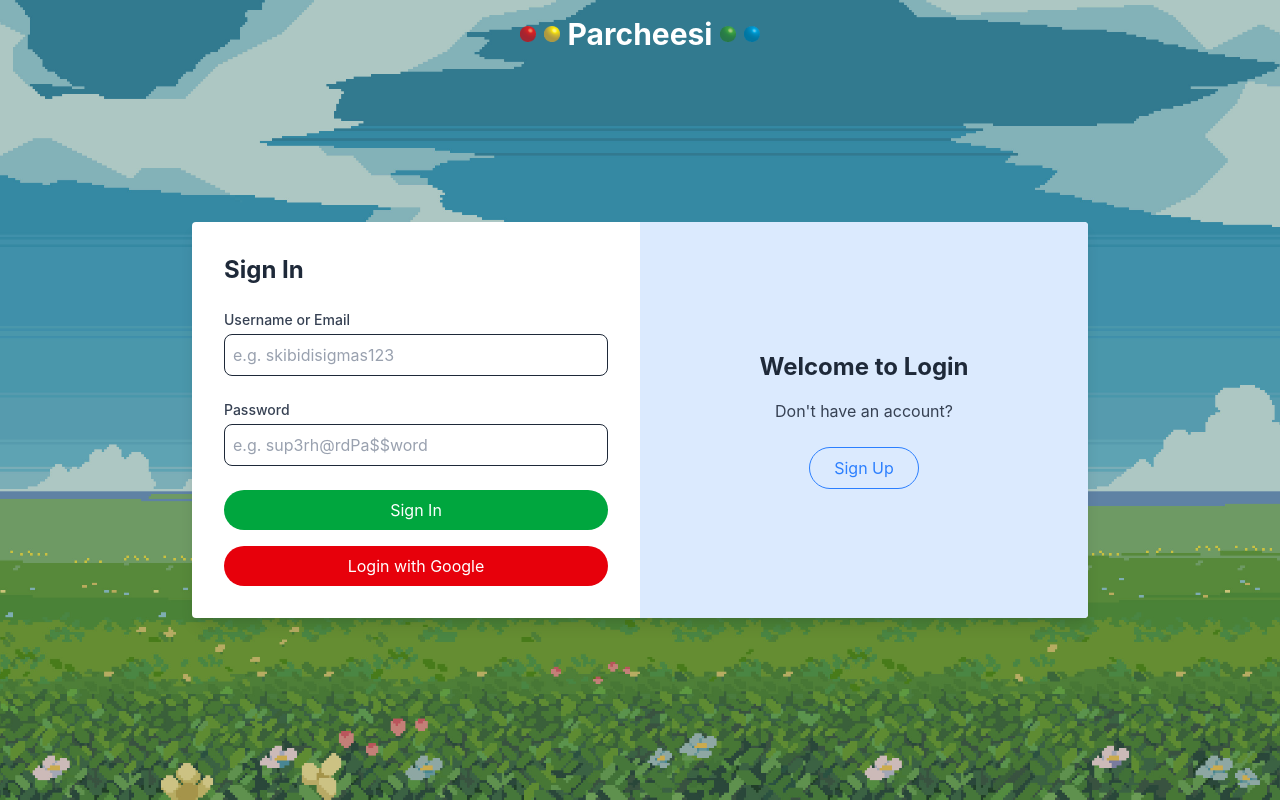
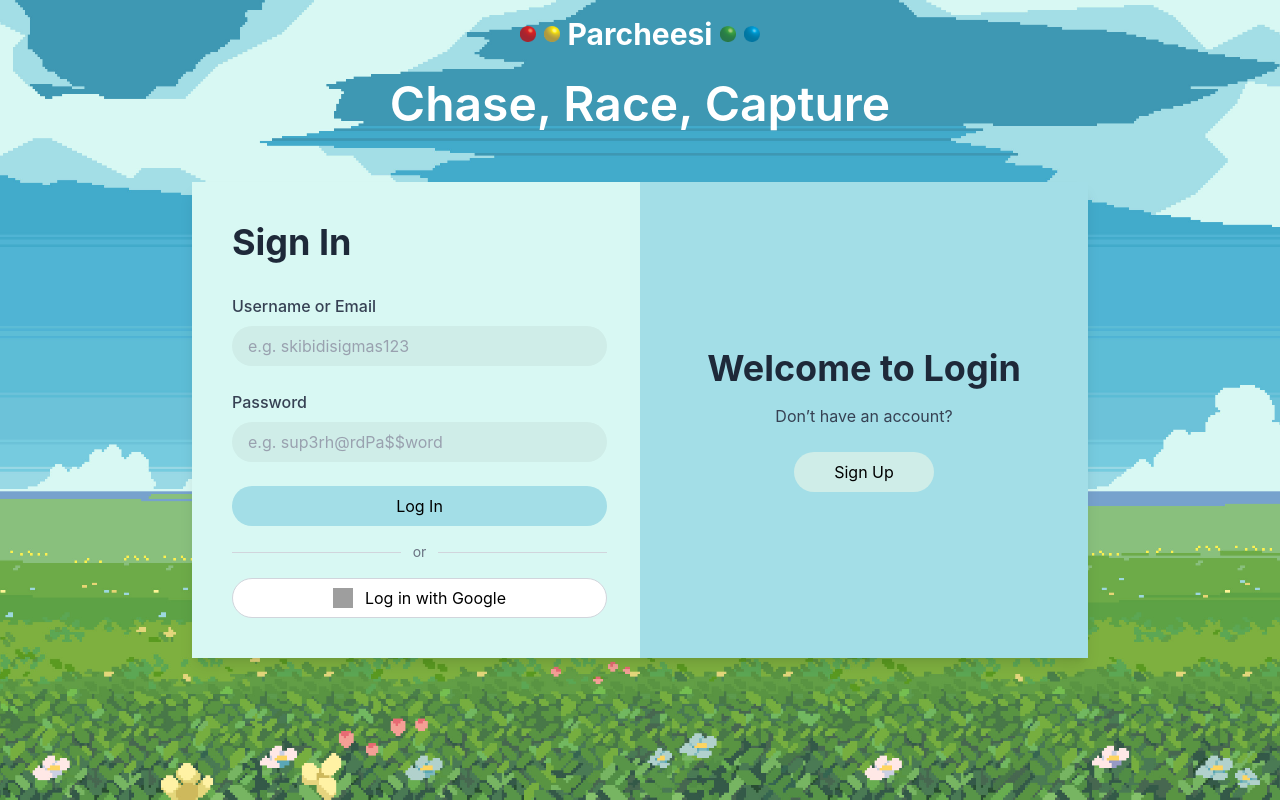
Before and after one commit to DerekH28/Parchisi-SWE-IV, a React (Vite) app: page / in a window 1280 px wide. Built offline with nearby package versions, Linux system fonts and the light colour scheme; no server answers; grey boxes are pictures that could not be loaded.

Commit message:
Brought all lihn's old stuff

```diff
--- a/src/pages/Login.jsx
+++ b/src/pages/Login.jsx
@@ -14,7 +14,7 @@ const Login = () => {
   const navigate = useNavigate();
 
   useEffect(() => {
-    if (user) navigate("/menu");
+    if (user) navigate("/Menu");
   }, [user, navigate]);
 
   const handleSignIn = async (e) => {
@@ -23,7 +23,7 @@ const Login = () => {
     if (error) {
       setMessage(error.message);
     } else {
-      navigate("/menu");
+      navigate("/Menu");
     }
   };
 
@@ -35,7 +35,7 @@ const Login = () => {
   };
 
   return (
-    <div className="relative min-h-screen">
+    <div className="relative h-screen overflow-hidden">
       {/* Background */}
       <div
         className="absolute inset-0 z-0"
@@ -45,24 +45,26 @@ const Login = () => {
           backgroundPosition: "center",
         }}
       />
-      <div className="absolute inset-0 bg-black opacity-20 z-0" />
 
       {/* Foreground content */}
       <div className="relative z-10">
         <ParcheesiHeader />
+        <h1 className="text-white text-center text-5xl font-semibold absolute top-20 left-1/2 transform -translate-x-1/2 z-20">
+          Chase, Race, Capture
+        </h1>
 
         {/* Main box wrapper */}
         <div className="flex items-center justify-center min-h-screen pt-10 px-4">
-          <div className="flex bg-white rounded shadow-lg overflow-hidden max-w-4xl w-full">
+          <div className="flex bg-[#D8F8F3] shadow-lg overflow-hidden max-w-4xl w-full">
             {/* Left side - Sign In */}
-            <div className="w-1/2 p-8 flex flex-col justify-center">
-              <h2 className="text-2xl font-bold mb-6 text-gray-800">Sign In</h2>
+            <div className="w-1/2 p-10 flex flex-col justify-center">
+              <h2 className="text-4xl font-bold mb-8 text-gray-800">Sign In</h2>
 
               {/* Username or Email */}
               <div className="mb-6">
                 <label
                   htmlFor="email"
-                  className="text-sm font-medium mb-1 block text-gray-700"
+                  className="text-base font-medium mb-2 block text-gray-700"
                 >
                   Username or Email
                 </label>
@@ -70,7 +72,7 @@ const Login = () => {
                   type="email"
                   id="email"
                   placeholder="e.g. skibidisigmas123"
-                  className="p-2 border rounded-lg w-full placeholder-gray-400 focus:outline-none focus:ring-2 focus:ring-blue-500 text-gray-800"
+                  className="h-10 w-[375px] bg-[#CFEDE8] placeholder-gray-400 text-black focus:outline-none focus:ring-2 focus:ring-[#50B4D4] rounded-full px-4 hover:brightness-95"
                   value={email}
                   onChange={(e) => setEmail(e.target.value)}
                 />
@@ -80,7 +82,7 @@ const Login = () => {
               <div className="mb-6">
                 <label
                   htmlFor="password"
-                  className="text-sm font-medium mb-1 block text-gray-700"
+                  className="text-base font-medium mb-2 block text-gray-700"
                 >
                   Password
                 </label>
@@ -88,7 +90,7 @@ const Login = () => {
                   type="password"
                   id="password"
                   placeholder="e.g. sup3rh@rdPa$$word"
-                  className="p-2 border rounded-lg w-full placeholder-gray-400 focus:outline-none focus:ring-2 focus:ring-blue-500 text-gray-800"
+                  className="h-10 w-[375px] bg-[#CFEDE8] placeholder-gray-400 text-black focus:outline-none focus:ring-2 focus:ring-[#50B4D4] rounded-full px-4 hover:brightness-95"
                   value={password}
                   onChange={(e) => setPassword(e.target.value)}
                 />
@@ -96,30 +98,43 @@ const Login = () => {
 
               <button
                 type="button"
-                className="px-4 py-2 bg-green-600 text-white rounded-full mb-4"
+                className="h-10 w-[375px] bg-[#A3DEE7] text-black hover:brightness-95 rounded-full text-base"
                 onClick={handleSignIn}
               >
-                Sign In
+                Log In
               </button>
+
+              <div className="flex items-center my-4 w-[375px]">
+                <hr className="flex-grow border-t border-gray-300" />
+                <span className="mx-3 text-gray-500 text-sm">or</span>
+                <hr className="flex-grow border-t border-gray-300" />
+              </div>
+
               <button
                 type="button"
-                className="px-4 py-2 bg-red-600 text-white rounded-full"
                 onClick={handleGoogleSignIn}
+                className="flex items-center justify-center gap-3 h-10 w-[375px] border border-gray-300 text-black bg-white rounded-full text-base hover:shadow-md transition"
               >
-                Login with Google
+                <img
+                  src="https://developers.google.com/identity/images/g-logo.png"
+                  alt="Google logo"
+                  className="w-5 h-5"
+                />
+                Log in with Google
               </button>
+
               {message && <p className="text-red-500 mt-4">{message}</p>}
             </div>
 
             {/* Right side - Sign Up */}
-            <div className="w-1/2 bg-blue-100 p-8 flex flex-col justify-center items-center text-center">
-              <h2 className="text-2xl font-bold mb-4 text-gray-800">
+            <div className="w-1/2 bg-[#A3DEE7] p-10 flex flex-col justify-center items-center text-center">
+              <h2 className="text-4xl font-bold mb-4 text-gray-800">
                 Welcome to Login
               </h2>
-              <p className="mb-6 text-gray-700">Don't have an account?</p>
+              <p className="mb-6 text-gray-700">Don’t have an account?</p>
               <a
                 href="/signup"
-                className="px-6 py-2 border border-blue-500 text-blue-500 rounded-full hover:bg-blue-500 hover:text-white transition"
+                className="h-10 px-10 bg-[#CFEDE8] text-black hover:brightness-95 transition rounded-full flex items-center justify-center"
               >
                 Sign Up
               </a>
```
